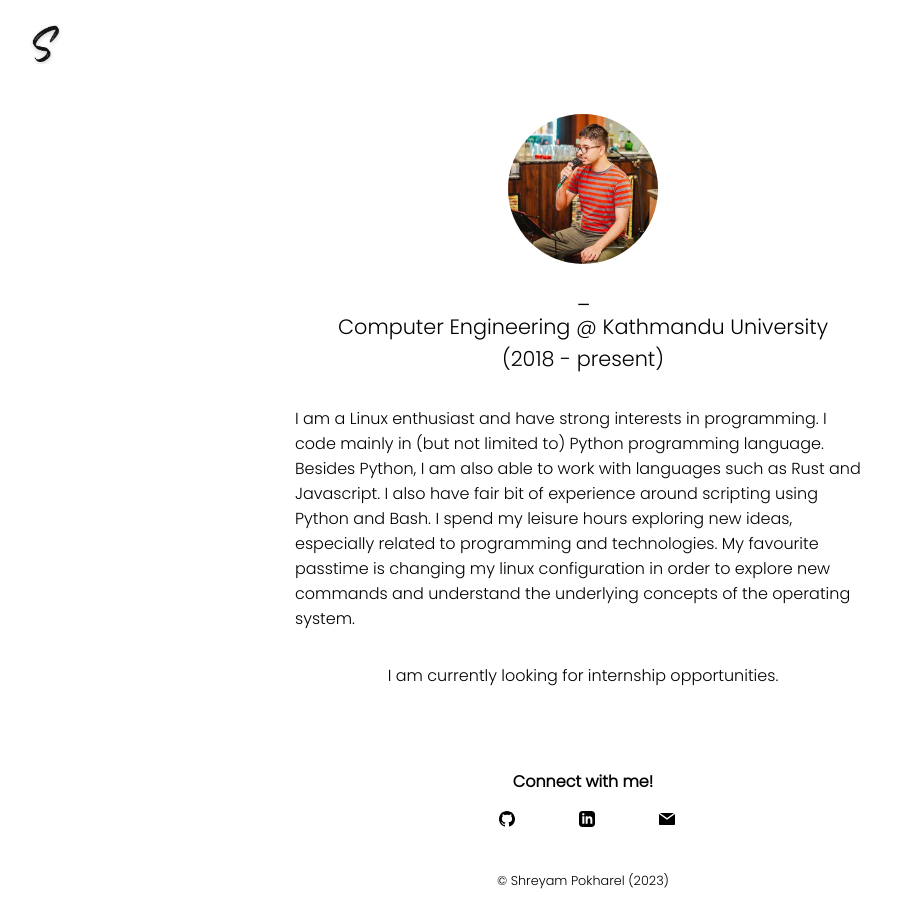
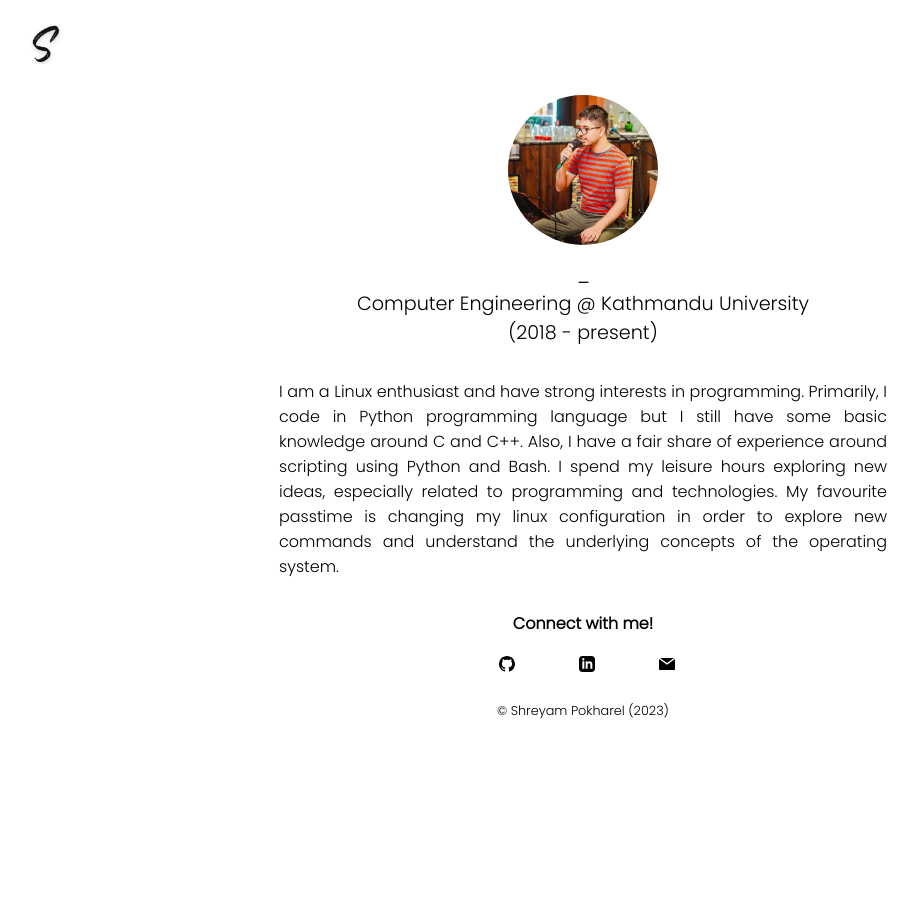
Before and after one commit to pshreyam/website, a Next.js app: page / in a window 1280 px wide. Shown: the whole page, without its empty margins (57-975 px from the left). After the commit the page ends 800 px from the top, so only its background shows below. Built offline with nearby package versions, Linux system fonts and the light colour scheme.

Commit message:
Update website info

```diff
--- a/pages/index.js
+++ b/pages/index.js
@@ -60,9 +60,8 @@ export default function Home() {
             Computer Engineering @ Kathmandu University <br />
             (2018 - present)
           </p>
-          <p className={styles.text}>I am a Linux enthusiast and have strong interests in programming. I code mainly in (but not limited to) Python programming language. Besides Python, I am also able to work with languages such as Rust and Javascript. I also have fair bit of experience around scripting using Python and Bash. I spend my leisure hours exploring new ideas, especially related to programming and technologies. My favourite passtime is changing my linux configuration in order to explore new commands and understand the underlying concepts of the operating system.</p>
           <p className={styles.text}>
-            I am currently looking for internship opportunities.
+    I am a Linux enthusiast and have strong interests in programming. Primarily, I code in Python programming language but I still have some basic knowledge around C and C++. Also, I have a fair share of experience around scripting using Python and Bash. I spend my leisure hours exploring new ideas, especially related to programming and technologies. My favourite passtime is changing my linux configuration in order to explore new commands and understand the underlying concepts of the operating system.
           </p>
         </section>
 
--- a/styles/Home.module.css
+++ b/styles/Home.module.css
@@ -19,7 +19,7 @@
 .description {
   margin: 1rem 0;
   line-height: 1.5;
-  font-size: 1.3rem;
+  font-size: 1.2rem;
 }
 
 .logo {
@@ -30,6 +30,7 @@
 
 .text {
   padding: 1rem;
+  text-align: justify;
 }
 
 .brand__logo {
@@ -93,7 +94,6 @@
 }
 
 .header {
-  padding: 1.2rem 1rem;
   display: flex;
   flex-direction: column;
   justify-content: center;
@@ -137,6 +137,7 @@
   flex-direction: row;
   justify-content: space-between;
   align-items: center;
+  margin-top: 1.1rem;
 }
 
 .fade {
@@ -145,7 +146,6 @@
 
 .connect {
   text-align: center;
-  margin: 15px 0;
 }
 
 .skills__header {
```
Also changed, not shown: 1 other file (tests, documents, lock files or other folders).
